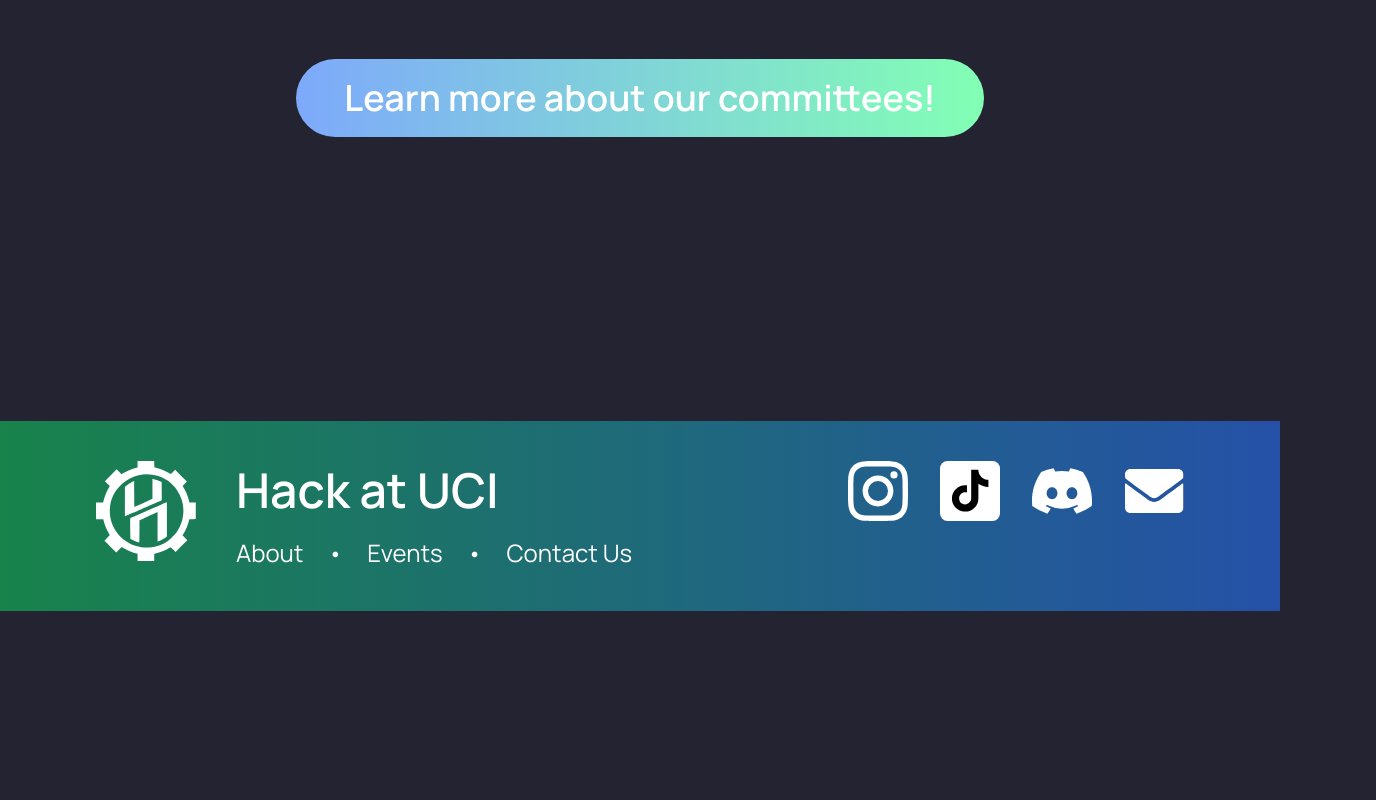
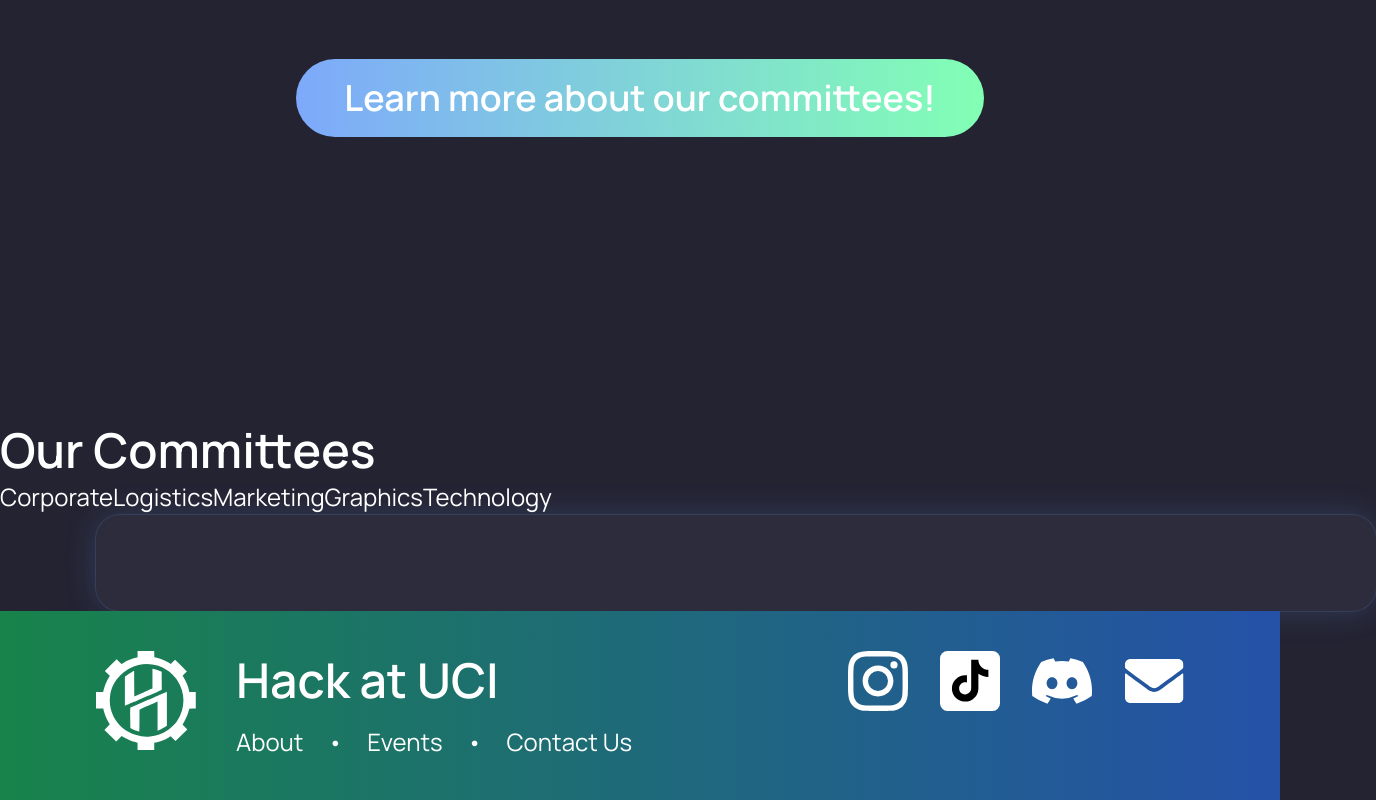
Before and after one commit to HackAtUCI/NextClubSite, a Next.js app: page /recruitment in a window 1280 px wide. Shown: the part 379-1179 px from the top of the page, 1376 px wide, since content can reach past the window. Before the commit the page ends 990 px from the top, so only its background shows below. Built offline with nearby package versions, Linux system fonts and the light colour scheme.

Commit message:
Created basic tabs component with text

```diff
--- a/src/app/recruitment/Recruitment.tsx
+++ b/src/app/recruitment/Recruitment.tsx
@@ -1,9 +1,11 @@
+import Committees from "./components/Committees";
 import Hero from "./components/Hero";
 
 export default function Recruitment() {
   return (
     <>
       <Hero />
+      <Committees />
     </>
   );
 }
--- /dev/null
+++ b/src/app/recruitment/components/Committees.tsx
@@ -0,0 +1,38 @@
+import Tabs, { TabInterface } from "@/lib/components/Tabs/Tabs";
+import CorporateText from "./committee-texts/CorporateText";
+import LogisticsText from "./committee-texts/LogisticsText";
+import MarketingText from "./committee-texts/MarketingText";
+import GraphicsText from "./committee-texts/GraphicsText";
+import TechnologyText from "./committee-texts/TechnologyText";
+
+const committeeTabs: TabInterface[] = [
+  {
+    buttonText: "Corporate",
+    tabText: <CorporateText />,
+  },
+  {
+    buttonText: "Logistics",
+    tabText: <LogisticsText />,
+  },
+  {
+    buttonText: "Marketing",
+    tabText: <MarketingText />,
+  },
+  {
+    buttonText: "Graphics",
+    tabText: <GraphicsText />,
+  },
+  {
+    buttonText: "Technology",
+    tabText: <TechnologyText />,
+  },
+];
+
+export default function Committees() {
+  return (
+    <section>
+      <h2 className="text-subtitle">Our Committees</h2>
+      <Tabs tabs={committeeTabs} />
+    </section>
+  );
+}
--- /dev/null
+++ b/src/app/recruitment/components/committee-texts/CorporateText.tsx
@@ -0,0 +1,8 @@
+export default function CorporateText() {
+  return (
+    <>
+      <p>Corporate text</p>
+      <p>more text</p>
+    </>
+  );
+}
--- /dev/null
+++ b/src/app/recruitment/components/committee-texts/GraphicsText.tsx
@@ -0,0 +1,8 @@
+export default function GraphicsText() {
+  return (
+    <>
+      <p>Graphics text</p>
+      <p>more text</p>
+    </>
+  );
+}
--- /dev/null
+++ b/src/app/recruitment/components/committee-texts/LogisticsText.tsx
@@ -0,0 +1,8 @@
+export default function LogisticsText() {
+  return (
+    <>
+      <p>Log text</p>
+      <p>more log text</p>
+    </>
+  );
+}
--- /dev/null
+++ b/src/app/recruitment/components/committee-texts/MarketingText.tsx
@@ -0,0 +1,8 @@
+export default function MarketingText() {
+  return (
+    <>
+      <p>Marketing text</p>
+      <p>more text</p>
+    </>
+  );
+}
--- /dev/null
+++ b/src/app/recruitment/components/committee-texts/TechnologyText.tsx
@@ -0,0 +1,8 @@
+export default function TechnologyText() {
+  return (
+    <>
+      <p>Technology text</p>
+      <p>more text</p>
+    </>
+  );
+}
--- /dev/null
+++ b/src/lib/components/Tabs/Tabs.tsx
@@ -0,0 +1,35 @@
+"use client";
+
+import { useState } from "react";
+import Box from "@/lib/components/Box/Box";
+
+export interface TabInterface {
+  buttonText:
+    | "Corporate"
+    | "Logistics"
+    | "Marketing"
+    | "Graphics"
+    | "Technology";
+  tabText: React.ReactNode;
+}
+
+interface TabsInterface {
+  tabs: TabInterface[];
+}
+
+export default function Tabs({ tabs }: TabsInterface) {
+  const [tabText, setTabText] = useState<React.ReactNode>();
+
+  return (
+    <div>
+      <div>
+        {tabs.map((tab: TabInterface) => (
+          <button key={tab.buttonText} onClick={() => setTabText(tab.tabText)}>
+            {tab.buttonText}
+          </button>
+        ))}
+      </div>
+      <Box>{tabText}</Box>
+    </div>
+  );
+}
```
